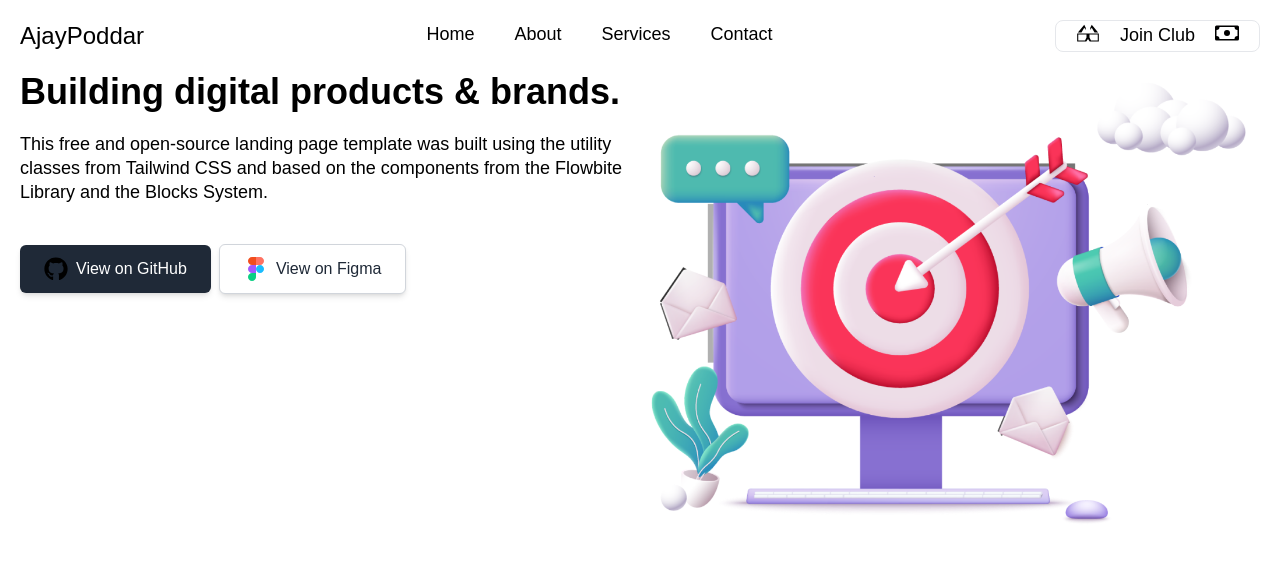
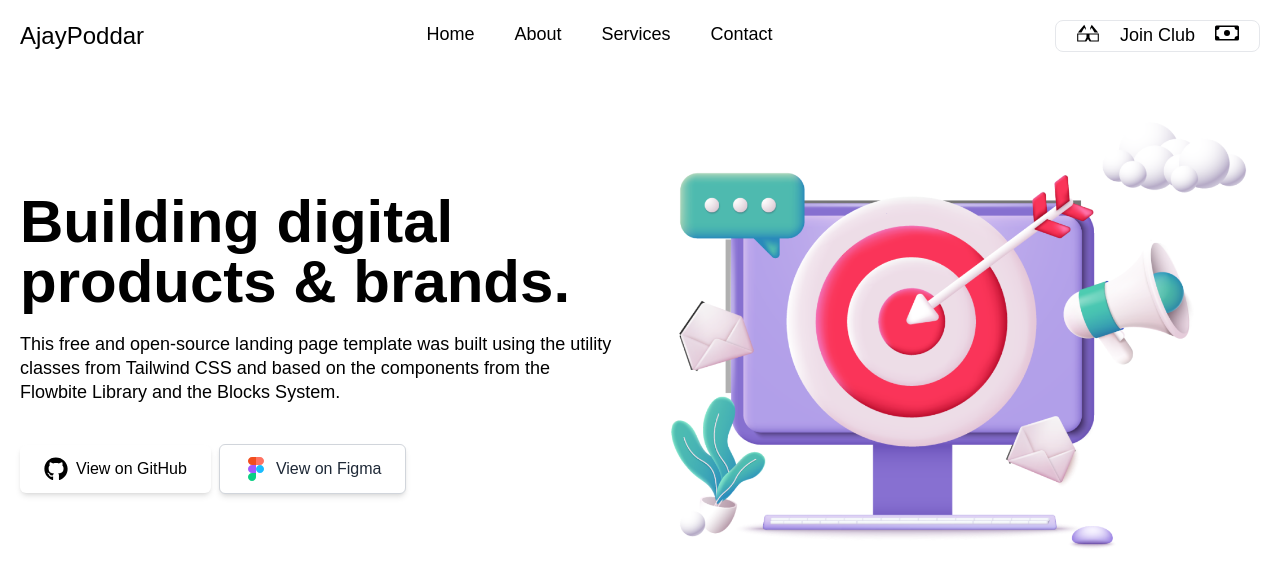
Before and after one commit to Apple197/AjayCo, a Next.js app: page / in a window 1280 px wide. Shown: the top 586 px of the page. Built offline with nearby package versions, Linux system fonts and the light colour scheme.

Commit message:
completed the hero

```diff
--- a/app/copmponents/herosection.js
+++ b/app/copmponents/herosection.js
@@ -3,10 +3,10 @@ import Link from "next/link";
 
 const herosection = () => {
   return (
-    <div className="container mx-auto px-5">
-      <div className="grid lg:grid-cols-2  h-[80vh]">
-        <div className=" ">
-          <h2 className="text-4xl font-extrabold mb-5  text-black">
+    <div className="container mx-auto px-5 my-10">
+      <div className="grid gap-10 lg:grid-cols-2  h-[80vh]">
+        <div className="md:my-20">
+          <h2 className="text-4xl font-extrabold mb-5  text-black md:text-6xl">
             Building digital products & brands.
           </h2>
           <p className="text-black text-lg leading-6">
@@ -17,7 +17,7 @@ const herosection = () => {
           <div className="flex flex-col md:flex-row mt-10 gap-2 items-center">
             <Link
               href="#"
-              className="flex items-center justify-center bg-gray-800 text-white px-6 py-3 rounded-md shadow-md hover:bg-gray-700 transition duration-300 ease-in-out w-full md:w-auto"
+              className="flex items-center justify-center  bg-white text-black px-6 py-3 rounded-md shadow-md hover:bg-gray-100 transition duration-300 ease-in-out w-full md:w-auto cursor-pointer"
             >
               <img
                 src="/assets/github.svg"
@@ -28,7 +28,7 @@ const herosection = () => {
             </Link>
             <Link
               href="#"
-              className="flex items-center justify-center bg-white text-gray-800 border border-gray-300 px-6 py-3 rounded-md shadow-md hover:bg-gray-100 transition duration-300 ease-in-out w-full md:w-auto"
+              className="flex items-center justify-center bg-white text-gray-800 border border-gray-300 px-6 py-3 rounded-md shadow-md hover:bg-gray-100 transition duration-300 ease-in-out w-full md:w-auto cursor-pointer"
             >
               <img
                 src="/assets/figma.svg"
@@ -39,7 +39,7 @@ const herosection = () => {
             </Link>
           </div>
         </div>
-        <div className="  ">
+        <div className=" ">
           <img src="/assets/heroimage.png" alt="" />
         </div>
       </div>
--- a/package.json
+++ b/package.json
@@ -9,9 +9,11 @@
     "lint": "next lint"
   },
   "dependencies": {
+    "lottie-react": "^2.4.0",
+    "next": "14.2.8",
     "react": "^18",
     "react-dom": "^18",
-    "next": "14.2.8"
+    "react-icons": "^5.3.0"
   },
   "devDependencies": {
     "postcss": "^8",
```
Also changed, not shown: 1 other file (tests, documents, lock files or other folders).
